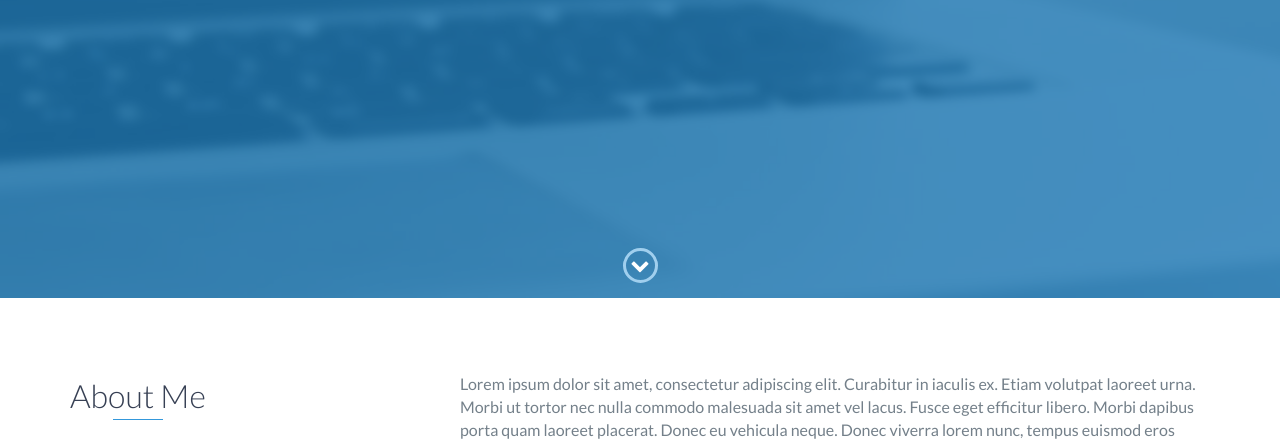
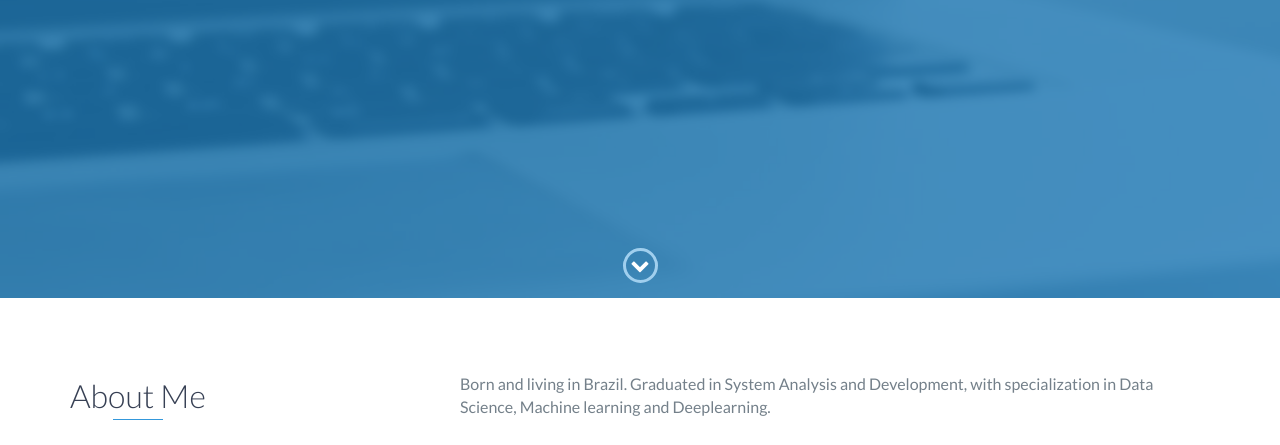
Before and after one commit to EderBraz/EderBraz.github-old, a website: page index.html in a window 1280 px wide. Shown: the part 502-947 px from the top of the page. Drawn offline with nearby package versions, Linux system fonts and the light colour scheme.

Commit message:
Update index.html

```diff
--- a/index.html
+++ b/index.html
@@ -70,9 +70,7 @@
                 </div>
                 <div class="col-md-8">
                     <p>
-                        Lorem ipsum dolor sit amet, consectetur adipiscing elit. Curabitur in iaculis ex. Etiam volutpat laoreet urna. Morbi ut tortor nec nulla commodo malesuada sit amet vel lacus. Fusce eget efficitur libero. Morbi dapibus porta quam laoreet placerat. Donec
-                        eu vehicula neque. Donec viverra lorem nunc, tempus euismod eros sollicitudin ut. Quisque et tincidunt libero. Donec id pharetra justo. Proin euismod lacinia dolor, eu scelerisque justo tempus pharetra. Vivamus nunc justo, finibus
-                        ut nisl sed, euismod rhoncus nulla. Proin sed magna egestas, egestas ante et, congue eros. In consequat, mauris dapibus tincidunt suscipit, ex libero aliquet diam, at maximus risus enim non leo.
+                        Born and living in Brazil. Graduated in System Analysis and Development, with specialization in Data Science, Machine learning and Deeplearning.
                     </p>
                 </div>
             </div>
@@ -234,6 +232,9 @@
                 <div class="col-sm-5 social">
                     <ul>
                         <li>
+                            <a href="https://kaggle.com/ederbraz/" target="_blank"><i class="fa fa-kaggle"></i></a>
+                        </li>
+                        <li>
                             <a href="https://github.com/EderBraz/" target="_blank"><i class="fa fa-github" aria-hidden="true"></i></a>
                         </li>
                         <li>
@@ -248,6 +249,7 @@
 
     <script src="https://ajax.googleapis.com/ajax/libs/jquery/1.12.4/jquery.min.js"></script>
     <script src="js/scripts.min.js"></script>
+
 </body>
 
 </html>
```
